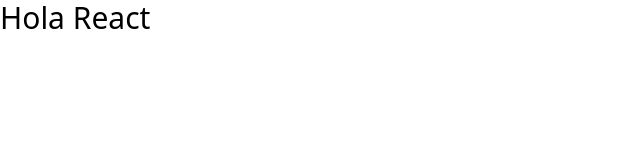
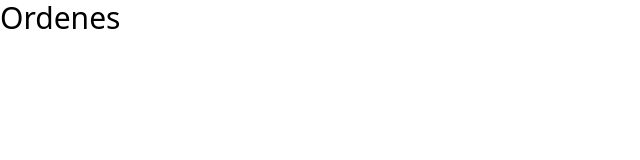
Before and after one commit to EmilianoQuiroz/Eloquent-JavaScript-Resumen-libro, a React (Create React App) app in the folder restaurant-client/: page / in a window 1280 px wide. Shown: the top 160 px of the page, without its empty margins (0-640 px from the left). Built offline with nearby package versions, Linux system fonts and the light colour scheme.

Commit message:
React routing dom

```diff
--- a/restaurant-client/package.json
+++ b/restaurant-client/package.json
@@ -8,6 +8,8 @@
     "@testing-library/user-event": "^13.5.0",
     "react": "^18.2.0",
     "react-dom": "^18.2.0",
+    "react-router": "^6.14.1",
+    "react-router-dom": "^6.14.1",
     "react-scripts": "5.0.1",
     "web-vitals": "^2.1.4"
   },
--- a/restaurant-client/src/App.js
+++ b/restaurant-client/src/App.js
@@ -1,9 +1,14 @@
+import { Routes, Route } from 'react-router';
+
+import Ordenes from './components/paginas/Ordenes';
 
 function App() {
   return (
-    <h1 class="text-3xl font-ligth">
-      Hola React
-    </h1>
+    <div>
+      <Routes>
+        <Route path="/" element={ <Ordenes /> } />
+      </Routes>
+    </div>
   );
 }
 
--- /dev/null
+++ b/restaurant-client/src/components/paginas/Ordenes.js
@@ -0,0 +1,10 @@
+
+const Ordenes = () => {
+  return (
+    <>
+      <h1 className="text-3xl font-light mb-4">Ordenes</h1>
+    </>
+  )
+}
+
+export default Ordenes;
--- a/restaurant-client/src/index.js
+++ b/restaurant-client/src/index.js
@@ -3,10 +3,14 @@
 import App from './App';
 import reportWebVitals from './reportWebVitals';
 import './index.css'
+import { BrowserRouter as Router} from 'react-router-dom';
+
 const root = ReactDOM.createRoot(document.getElementById('root'));
 root.render(
   <React.StrictMode>
-    <App />
+    <Router>
+      <App />
+    </Router>
   </React.StrictMode>
 );
 
```
Also changed, not shown: 1 other file (tests, documents, lock files or other folders).
